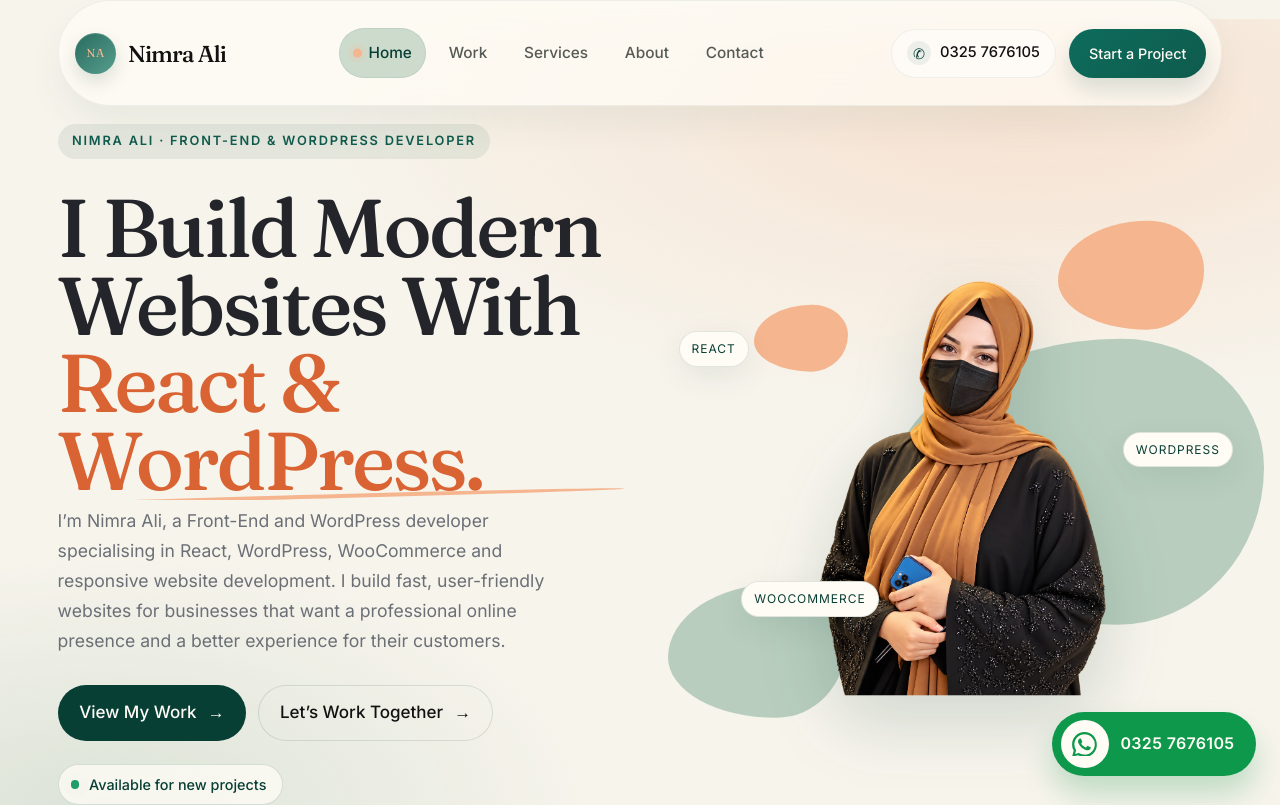
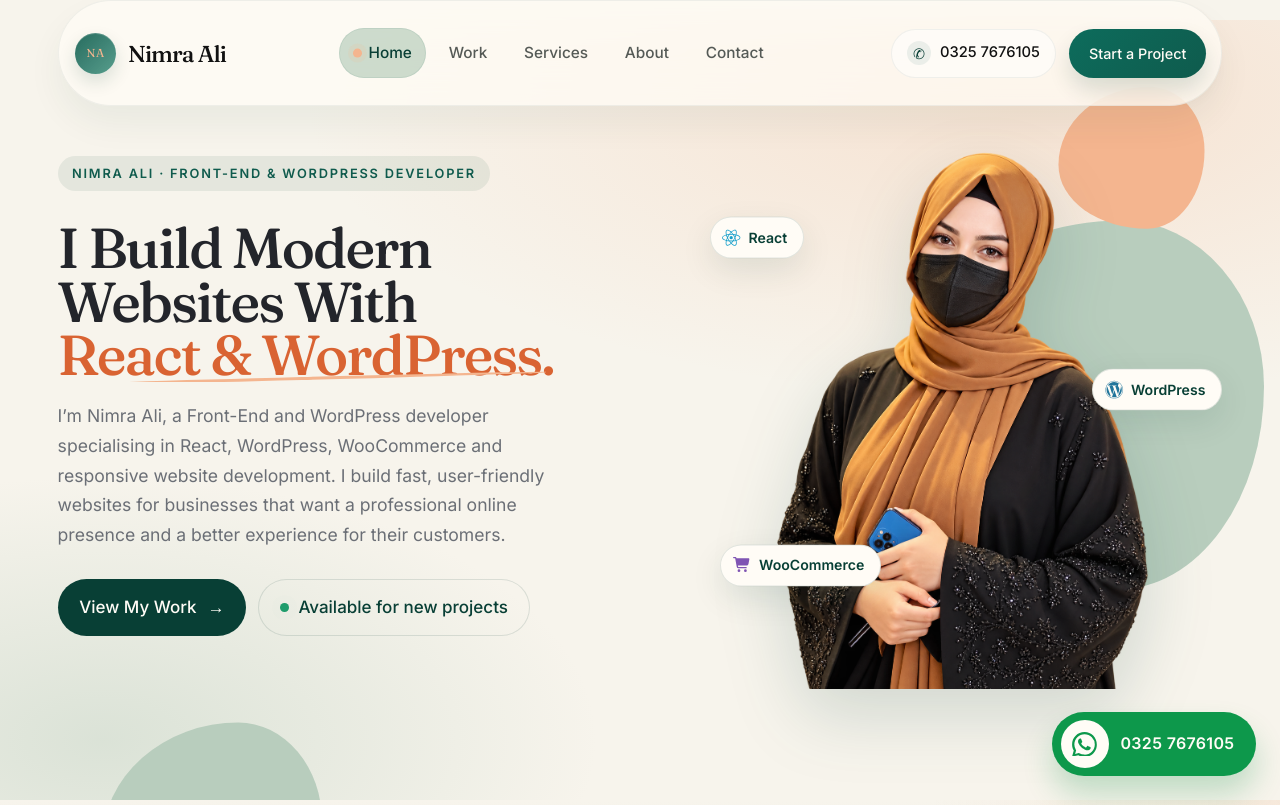
Before and after one commit to NIMRAali93/portfolio, a React (Vite) app: page / in a window 1280 px wide. Shown: the top 805 px of the page. Built offline with nearby package versions, Linux system fonts and the light colour scheme.

Commit message:
Update website content

```diff
--- a/package.json
+++ b/package.json
@@ -11,6 +11,7 @@
   },
   "dependencies": {
     "@fortawesome/fontawesome-svg-core": "^7.3.1",
+    "@fortawesome/free-brands-svg-icons": "^7.3.1",
     "@fortawesome/free-solid-svg-icons": "^7.3.1",
     "@fortawesome/react-fontawesome": "^3.5.0",
     "gsap": "^3.15.0",
--- a/src/components/About.jsx
+++ b/src/components/About.jsx
@@ -3,13 +3,6 @@ import { FontAwesomeIcon } from '@fortawesome/react-fontawesome'
 import { faDownload } from '@fortawesome/free-solid-svg-icons'
 import { useParallax } from '../hooks/useParallax'
 import { useScrollReveal } from '../hooks/useScrollReveal'
-
-const skills = [
-  { title: 'Frontend', copy: 'HTML, CSS, JavaScript, React' },
-  { title: 'WordPress', copy: 'Custom builds, Elementor, WooCommerce' },
-  { title: 'Backend', copy: 'PHP, MySQL' },
-  { title: 'UI/UX', copy: 'Responsive, user-focused design' },
-]
 
 const p = (text) => ['punct', text]
 const str = (text) => ['str', `'${text}'`]
@@ -94,17 +87,8 @@ export default function About() {
             around clear customer journeys.
           </p>
 
-          <div className="caps" data-stagger>
-            {skills.map((skill) => (
-              <div className="cap" data-stagger-item key={skill.title}>
-                <strong>{skill.title}</strong>
-                <span>{skill.copy}</span>
-              </div>
-            ))}
-          </div>
-
           <div className="about-actions" data-reveal="fade">
-            <a className="btn btn-primary" href="/Nimra-Ali-CV.pdf" download="Nimra-Ali-CV.pdf">
+            <a className="btn btn-primary" href="/Nimra_Ali_CV_.pdf" download="Nimra-Ali-CV.pdf">
               <FontAwesomeIcon icon={faDownload} aria-hidden="true" />
               Download CV
             </a>
--- a/src/components/Hero.jsx
+++ b/src/components/Hero.jsx
@@ -2,6 +2,9 @@ import { useEffect, useRef } from 'react'
 import { initHero } from '../animations/heroAnimations'
 import { useParallax } from '../hooks/useParallax'
 import { useMagnetic } from '../hooks/useMagnetic'
+import { FontAwesomeIcon } from '@fortawesome/react-fontawesome'
+import { faReact, faWordpress } from '@fortawesome/free-brands-svg-icons'
+import { faCartShopping } from '@fortawesome/free-solid-svg-icons'
 import portrait from '../assets/my image.png'
 
 export default function Hero() {
@@ -11,7 +14,6 @@ export default function Hero() {
   const layers = [
     { selector: '[data-hero="bg"]', y: 40 },
     { selector: '[data-hero="sage"]', y: 70 },
-    { selector: '.hero-sage-b', y: 90 },
     { selector: '[data-hero="peach"]', y: -35, x: 18 },
     { selector: '[data-hero="portrait"]', y: 28 },
     { selector: '[data-hero="label"]', y: -22 },
@@ -52,27 +54,31 @@ export default function Hero() {
             <a ref={primaryRef} className="btn btn-primary" href="#work" data-hero="action">
               View My Work <span className="arrow" aria-hidden="true">→</span>
             </a>
-            <a ref={ghostRef} className="btn btn-ghost" href="#contact" data-hero="action">
-              Let’s Work Together <span className="arrow" aria-hidden="true">→</span>
+            <a ref={ghostRef} className="btn btn-ghost hero-available" href="#contact" data-hero="action">
+              <span className="status-dot" aria-hidden="true" />
+              Available for new projects
             </a>
           </div>
-          <p className="hero-status" data-hero="action">
-            <span className="status-dot" aria-hidden="true" />
-            Available for new projects
-          </p>
         </div>
 
         <div className="hero-stage">
           <div className="blob blob-sage hero-sage-a" data-hero="sage" aria-hidden="true" />
-          <div className="blob blob-sage hero-sage-b" data-hero="sage" aria-hidden="true" />
           <div className="blob blob-peach hero-peach-a" data-hero="peach" aria-hidden="true" />
-          <div className="blob blob-peach hero-peach-b" data-hero="peach" aria-hidden="true" />
           <figure className="hero-portrait" data-hero="portrait">
             <img src={portrait} alt="Nimra Ali" />
           </figure>
-          <span className="float-label float-a" data-hero="label">React</span>
-          <span className="float-label float-b" data-hero="label">WordPress</span>
-          <span className="float-label float-c" data-hero="label">WooCommerce</span>
+          <span className="float-label float-a" data-hero="label">
+            <FontAwesomeIcon icon={faReact} className="float-icon icon-react" aria-hidden="true" />
+            React
+          </span>
+          <span className="float-label float-b" data-hero="label">
+            <FontAwesomeIcon icon={faWordpress} className="float-icon icon-wordpress" aria-hidden="true" />
+            WordPress
+          </span>
+          <span className="float-label float-c" data-hero="label">
+            <FontAwesomeIcon icon={faCartShopping} className="float-icon icon-woo" aria-hidden="true" />
+            WooCommerce
+          </span>
         </div>
       </div>
     </section>
--- a/src/index.css
+++ b/src/index.css
@@ -482,14 +482,15 @@ p {
 }
 
 .hero h1 {
-  font-size: clamp(2.7rem, 6.4vw, 5.6rem);
-  margin: 0.85rem 0 0.4rem;
+  font-size: clamp(2.4rem, 4.4vw, 4.4rem);
+  margin: 0.85rem 0 1.2rem;
 }
 
 .hero h1 .line-accent {
   position: relative;
   display: inline-block;
   color: #d96332;
+  white-space: nowrap;
 }
 
 .hero h1 .line-accent::after {
@@ -531,17 +532,9 @@ p {
   gap: 0.75rem;
 }
 
-.hero-status {
-  display: inline-flex;
-  align-items: center;
+.hero-available {
   gap: 0.6rem;
-  margin-top: 1.4rem;
-  padding: 0.45rem 0.95rem 0.45rem 0.75rem;
-  background: rgba(255, 252, 246, 0.75);
-  border: 1px solid rgba(15, 91, 77, 0.16);
-  border-radius: 999px;
   color: var(--green-deep);
-  font-size: 0.9rem;
   font-weight: 500;
 }
 
@@ -623,7 +616,7 @@ p {
 
 .hero-stage {
   position: relative;
-  min-height: 420px;
+  height: clamp(440px, 68vh, 620px);
 }
 
 .blob {
@@ -649,26 +642,11 @@ p {
   height: 68%;
 }
 
-.hero-sage-b {
-  bottom: 8%;
-  left: -6%;
-  width: 34%;
-  height: 32%;
-  opacity: 0.55;
-}
-
 .hero-peach-a {
   top: -2%;
   right: 6%;
   width: 28%;
   height: 26%;
-}
-
-.hero-peach-b {
-  top: 18%;
-  left: 8%;
-  width: 18%;
-  height: 16%;
 }
 
 .hero-portrait {
@@ -694,20 +672,31 @@ p {
 .float-label {
   position: absolute;
   z-index: 3;
-  padding: 0.45rem 0.75rem;
+  display: inline-flex;
+  align-items: center;
+  gap: 0.5rem;
+  padding: 0.55rem 1rem 0.55rem 0.7rem;
   color: var(--green-deep);
   background: var(--white);
   border: 1px solid var(--line);
   border-radius: 999px;
-  box-shadow: 0 10px 30px rgba(8, 63, 53, 0.08);
-  font-size: 0.75rem;
-  letter-spacing: 0.08em;
-  text-transform: uppercase;
-}
-
-.float-a { top: 22%; left: -4%; }
-.float-b { top: 46%; right: -2%; }
-.float-c { bottom: 10%; left: 8%; }
+  box-shadow: 0 12px 32px rgba(8, 63, 53, 0.1);
+  font-size: 0.88rem;
+  font-weight: 600;
+}
+
+.float-icon {
+  width: 1.15rem;
+  height: 1.15rem;
+}
+
+.icon-react { color: #149eca; }
+.icon-wordpress { color: #21759b; }
+.icon-woo { color: #7f54b3; }
+
+.float-a { top: 20%; left: 2%; }
+.float-b { top: 48%; right: 0; }
+.float-c { bottom: 12%; left: 4%; }
 
 .hero-continue {
   position: absolute;
@@ -2383,7 +2372,7 @@ p {
   }
 
   .hero-stage {
-    min-height: 360px;
+    height: 480px;
   }
 
   .capability-strip {
@@ -2505,8 +2494,14 @@ p {
   }
 
   .float-label {
-    font-size: 0.68rem;
-    padding: 0.35rem 0.55rem;
+    gap: 0.4rem;
+    font-size: 0.78rem;
+    padding: 0.4rem 0.75rem 0.4rem 0.55rem;
+  }
+
+  .float-icon {
+    width: 1rem;
+    height: 1rem;
   }
 
   .service-item {
@@ -2579,7 +2574,7 @@ p {
 
 
   .hero-stage {
-    min-height: min(94vw, 390px);
+    height: min(100vw, 420px);
   }
 
   .nav::before {
@@ -2612,7 +2607,7 @@ p {
   }
 
   .hero h1 {
-    font-size: 2.35rem;
+    font-size: 2.15rem;
   }
 }
 
```
Also changed, not shown: 2 other files (tests, documents, lock files or other folders).
